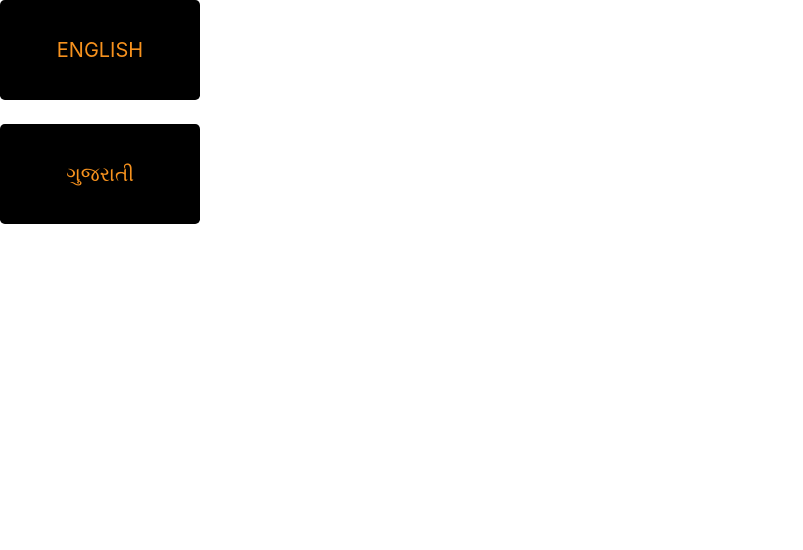
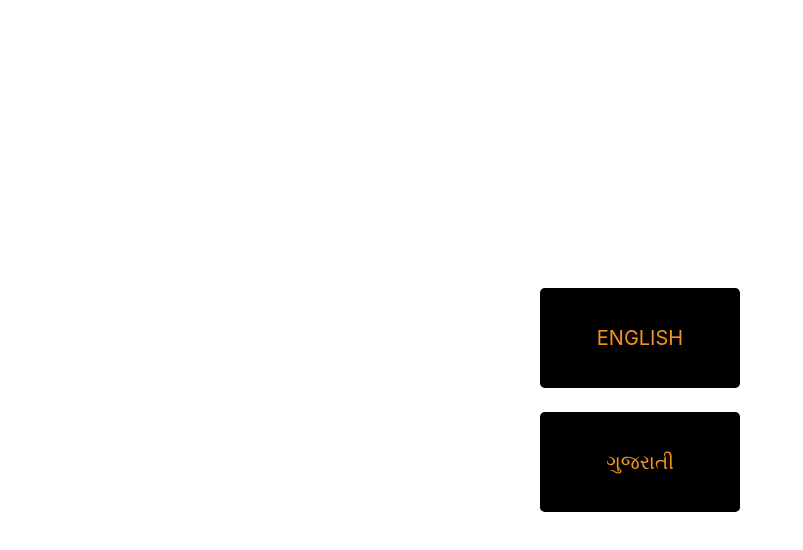
Before and after one commit to MOBATKHAPE/EggZone, a plain HTML site: page index.html in a window 1280 px wide. Shown: the whole page, without its empty margins (0-803 px from the left). Drawn offline with nearby package versions, Linux system fonts and the light colour scheme.

Commit message:
Update index.html

```diff
--- a/index.html
+++ b/index.html
@@ -8,12 +8,14 @@
 </head>
 <body>
 
+	<div class="marginc">
 		<button type="button" class="btn btn1 btn-lg">
 		<a class="textd" href="english.html">ENGLISH</a>
 		</button><br><br>
 		<button type="button" class="btn btn1 btn-lg">
 		<a class="textd" href="gujarati.html">ગુજરાતી</a>
 		</button>
+	</div>
 
 
 
```
Lines whose indentation alone changed are shown as unchanged.
